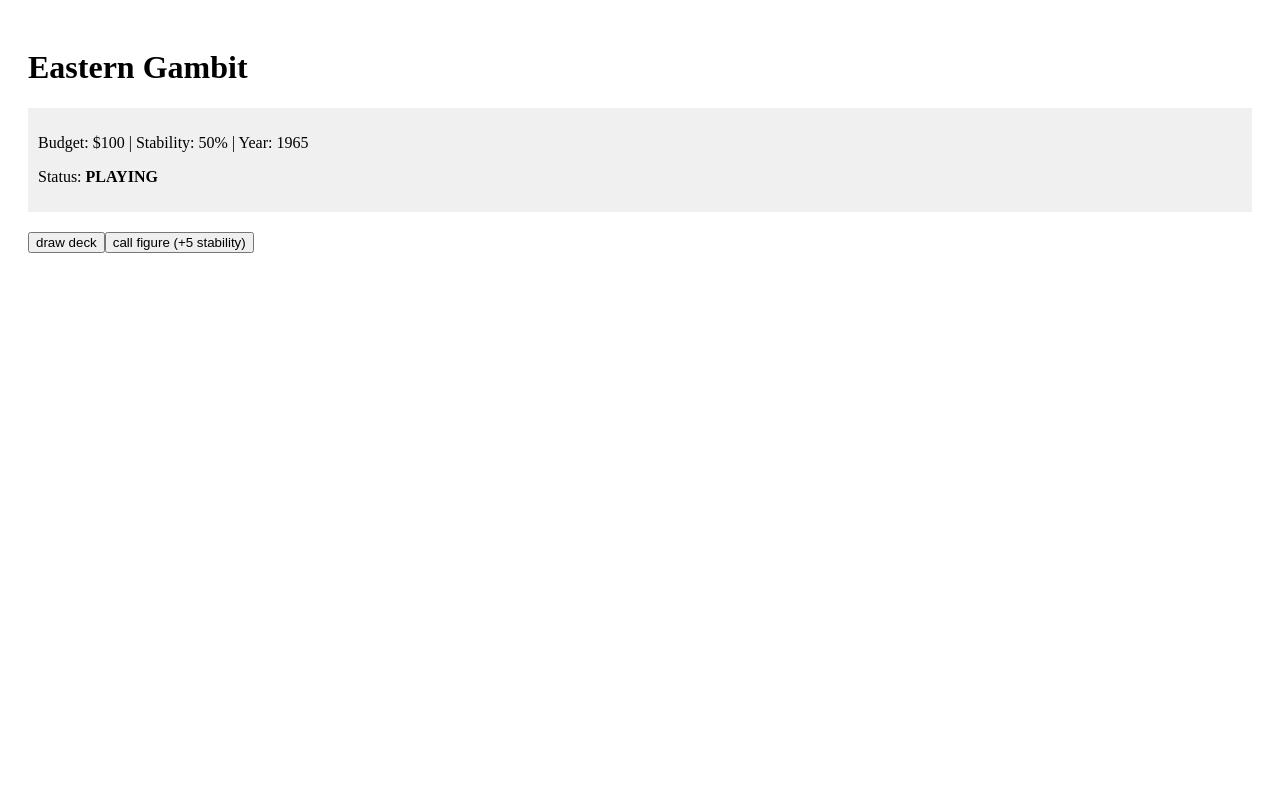
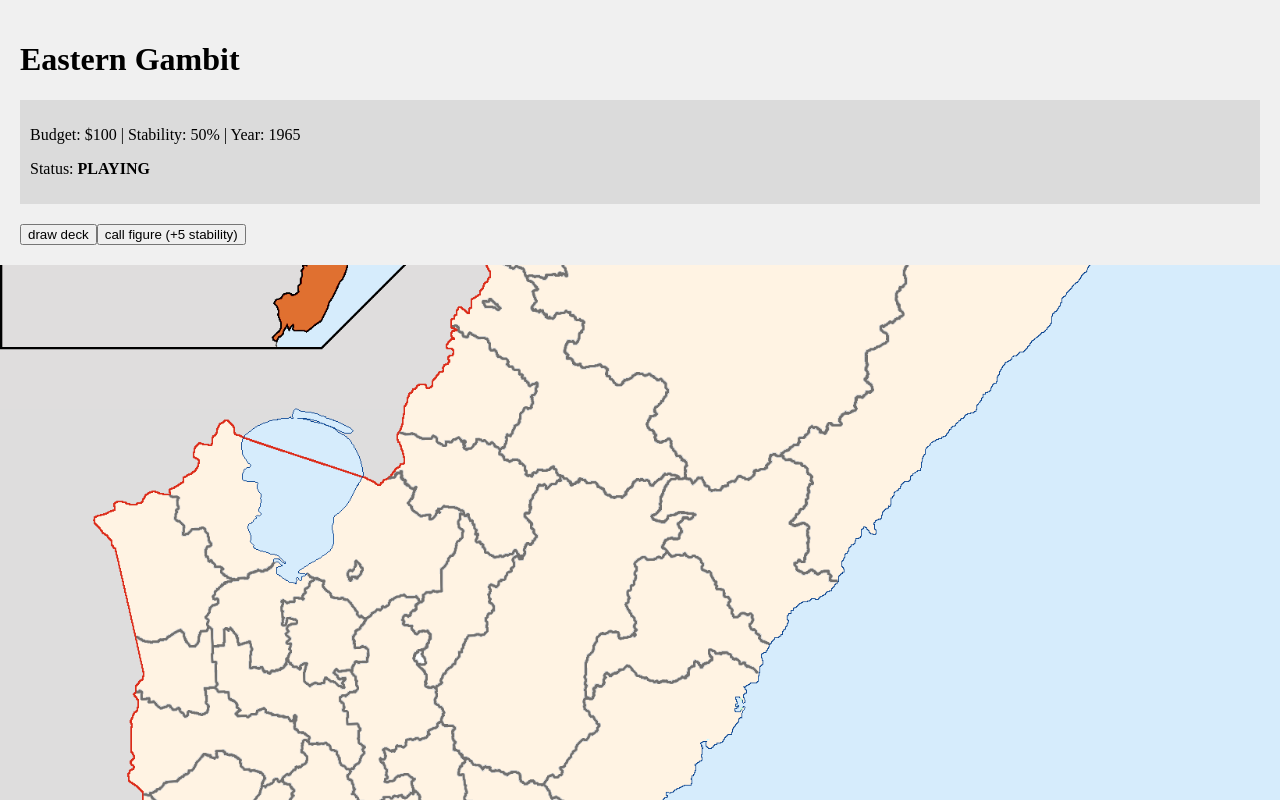
Before and after one commit to arkahafidz/superpower-domination, a React (Vite) app: page / in a window 1280 px wide. Built offline with nearby package versions, Linux system fonts and the light colour scheme.

Commit message:
patch v0.4
added background

```diff
--- a/src/App.jsx
+++ b/src/App.jsx
@@ -60,9 +60,9 @@ function App() {
 
 // ui
 return (
-    <div style={{ padding: '20px' }}>
+    <div style={{ background: '#f0f0f0', padding: '20px' }}>
       <h1>Eastern Gambit</h1>
-      <div style={{ background: '#f0f0f0', padding: '10px' }}>
+      <div style={{ background: '#dbdbdb', padding: '10px' }}>
         <p>Budget: ${stats.budget} | Stability: {stats.stability}% | Year: {stats.year}</p>
         <p>Status: <strong>{stats.status.toUpperCase()}</strong></p>
       </div>
--- a/src/index.css
+++ b/src/index.css
@@ -1,22 +1,9 @@
-.game-container {
-  display: grid;
-  grid-template-columns: repeat(5, 50px);
-  gap: 5px;
-  margin: 20px;
+body {
+  margin: 0;
+  background-image: url('/public/Primorsky_Krai_Map.png'); /* Pastikan file ada di folder public */
+  background-size: cover;
+  background-position: center;
+  background-attachment: fixed;
+  color: rgb(0, 0, 0);
+  min-height: 100vh;
 }
-
-.cell {
-  width: 50px;
-  height: 50px;
-  background-color: #ccc;
-  display: flex;
-  align-items: center;
-  justify-content: center;
-  cursor: pointer;
-}
-
-/* Warna untuk pemilik */
-.cell.Player1 {
-  background-color: blue;
-  color: white;
-}
```
Also changed, not shown: public/Primorsky_Krai_Map.png (added).
